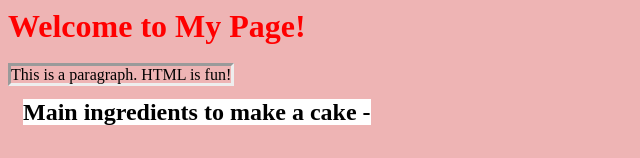
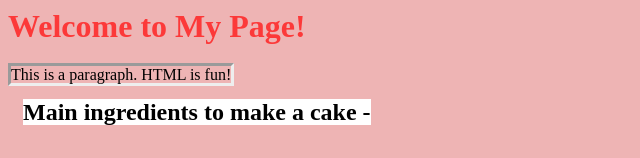
Before and after one commit to Kshitij0070/Foundatiom-assignment, a plain HTML site: page index.html in a window 1280 px wide. Shown: the top 158 px of the page, without its empty margins (0-640 px from the left). Drawn offline with Linux system fonts and the light colour scheme.

Commit message:
Update index.html

```diff
--- a/index.html
+++ b/index.html
@@ -3,14 +3,14 @@
         <title>My First JavaScript Program</title>
     </head>
     <style>
-.highlight {
+        .highlight {
     background-color: rgb(255, 255, 255);
     display: inline;
     position: relative;
     box-sizing: border-box;
  }
  #specialtext {
-    color: rgb(255, 0, 0);
+    color: rgb(252, 57, 57);
 
  }
 .background-color {
```
